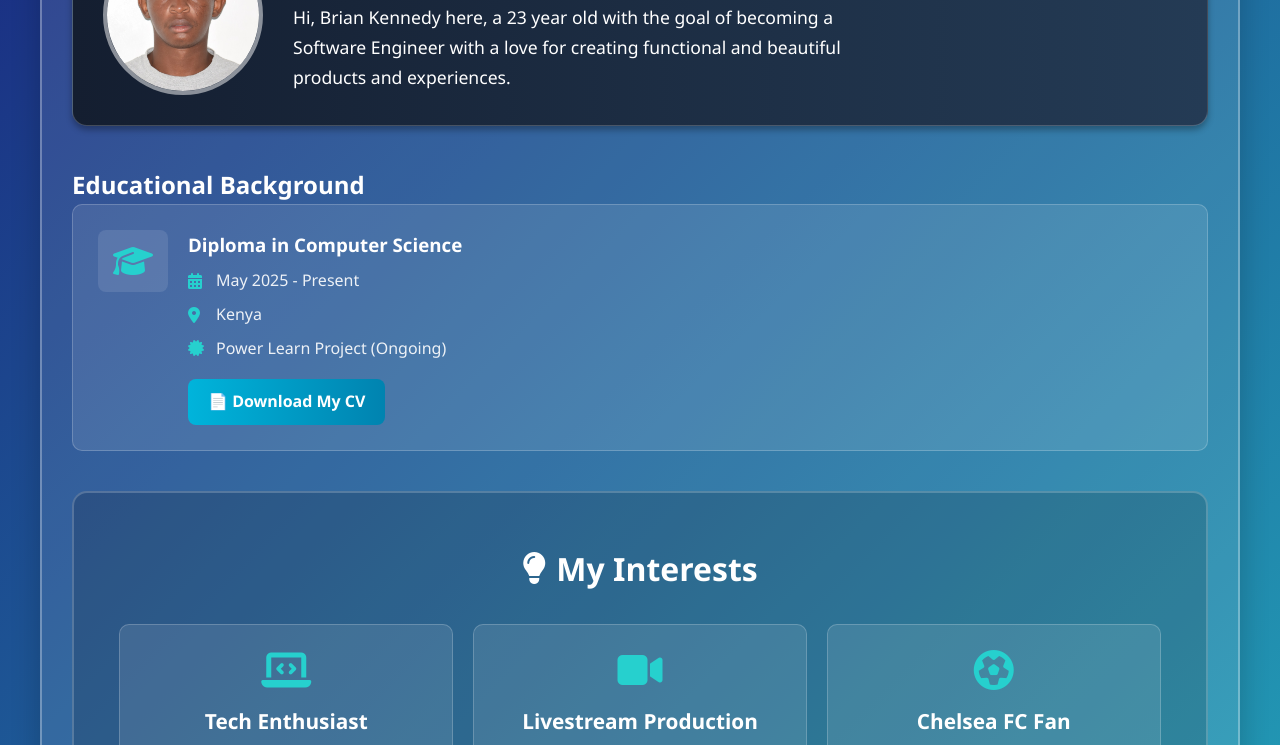
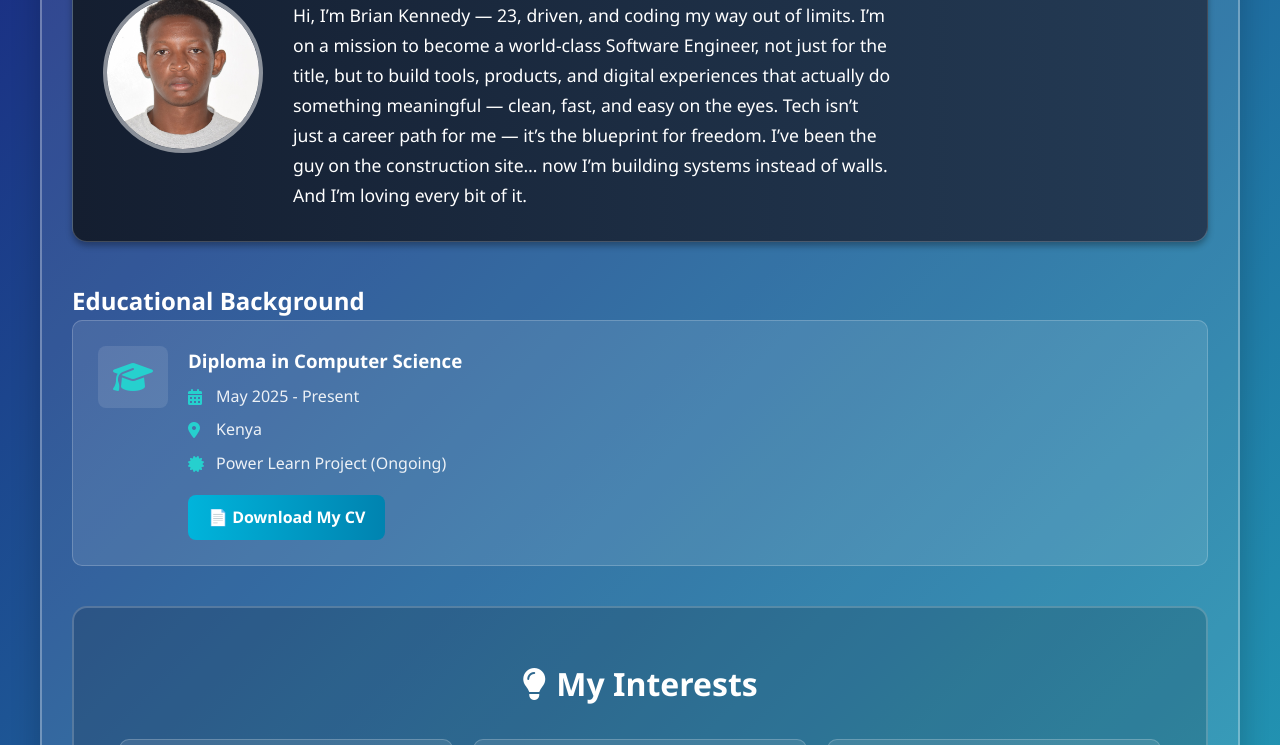
Before and after one commit to scxbrian/Brian-s-Portfolio, a plain HTML site: page index1.html in a window 1280 px wide. Shown: the part 188-933 px from the top of the page. Drawn offline with Linux system fonts and the light colour scheme.

Commit message:
I'M DOOONEEEE

```diff
--- a/index1.html
+++ b/index1.html
@@ -15,7 +15,7 @@
         <div class="about-text">
           <h2>Brian Kennedy</h2>
           <p>
-            Hi, Brian Kennedy here, a 23 year old with the goal of becoming a Software Engineer with a love for creating functional and beautiful products and experiences.
+            Hi, I’m Brian Kennedy — 23, driven, and coding my way out of limits. I’m on a mission to become a world-class Software Engineer, not just for the title, but to build tools, products, and digital experiences that actually do something meaningful — clean, fast, and easy on the eyes. Tech isn’t just a career path for me — it’s the blueprint for freedom. I’ve been the guy on the construction site… now I’m building systems instead of walls. And I’m loving every bit of it.
           </p>
         </div>
       </div>
```
